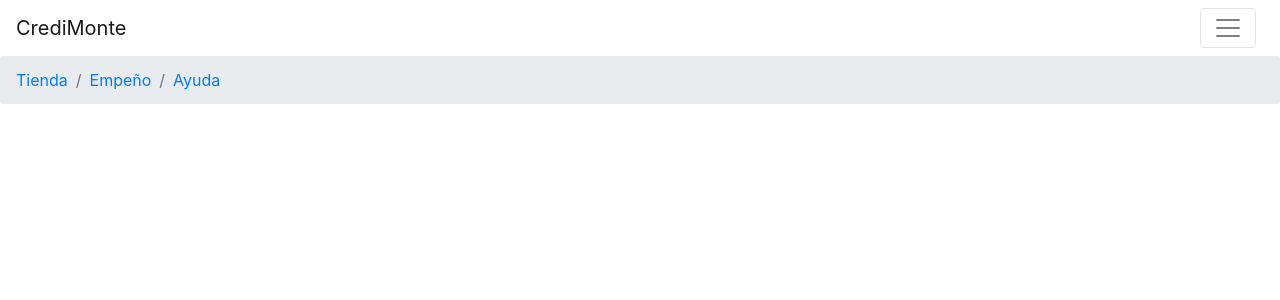
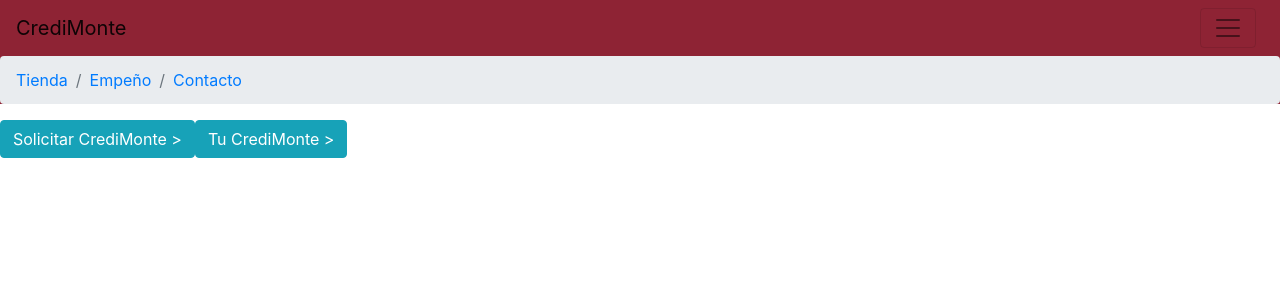
Before and after one commit to VianeyLaraRangel/MiMonteDePiedad, a React (Create React App) app: page /inicio in a window 1280 px wide. Shown: the top 300 px of the page. Built offline with nearby package versions, Linux system fonts and the light colour scheme.

Commit message:
Adding buttons of user flow

```diff
--- a/src/Components/Home/BreadCrumbs.js
+++ b/src/Components/Home/BreadCrumbs.js
@@ -5,9 +5,9 @@ const HomeLinks = (props) => {
   return (
     <div>
       <Breadcrumb>
-        <BreadcrumbItem><a href="http://bit.ly/2qYDAHa" target="_blank">Tienda</a></BreadcrumbItem>
-        <BreadcrumbItem><a href="http://bit.ly/2DFEeMs" target="_blank">Empeño</a></BreadcrumbItem>
-        <BreadcrumbItem><a href="#">Ayuda</a></BreadcrumbItem>
+        <BreadcrumbItem><a href="http://bit.ly/2qYDAHa" target="_blank" rel="noopener noreferrer">Tienda</a></BreadcrumbItem>
+        <BreadcrumbItem><a href="http://bit.ly/2DFEeMs" target="_blank" rel="noopener noreferrer">Empeño</a></BreadcrumbItem>
+        <BreadcrumbItem><a href="http://bit.ly/2P57SzT" target="_blank" rel="noopener noreferrer">Contacto</a></BreadcrumbItem>
       </Breadcrumb>
     </div>
   );
--- /dev/null
+++ b/src/Components/Home/Home.css
@@ -0,0 +1,3 @@
+nav {
+    background-color: #8E2334;
+}
--- a/src/Components/Home/NavBarHome.js
+++ b/src/Components/Home/NavBarHome.js
@@ -1,5 +1,6 @@
 import React, { useState } from 'react';
 import { Collapse, Navbar, NavbarToggler, NavbarBrand, Nav, NavItem, NavLink } from 'reactstrap';
+import '../Home/Home.css';
 
 const NavBar = (props) => {
     const [collapsed, setCollapsed] = useState(true);
@@ -7,7 +8,6 @@ const NavBar = (props) => {
     const toggleNavbar = () => setCollapsed(!collapsed);
 
     return (
-        <div>
             <Navbar color="faded" light>
                 <NavbarBrand href="/" className="mr-auto">CrediMonte</NavbarBrand>
                 <NavbarToggler onClick={toggleNavbar} className="mr-2" />
@@ -22,7 +22,6 @@ const NavBar = (props) => {
                     </Nav>
                 </Collapse>
             </Navbar>
-        </div>
     );
 }
 
--- a/src/Views/Home.js
+++ b/src/Views/Home.js
@@ -2,13 +2,21 @@ import React, { Component } from 'react';
 import NavBar from '../Components/Home/NavBarHome';
 import BreadCrumbs from '../Components/Home/BreadCrumbs';
 
+import { Button } from 'reactstrap';
+
+import '../Components/Home/Home.css';
+
 class Home extends Component {
     render() {
         return (
-            <div>
+            <div className="home-box">
                 <NavBar />
                 <section>
                     <BreadCrumbs />
+                </section>
+                <section>
+                    <Button color="info">Solicitar CrediMonte ></Button>
+                    <Button color="info">Tu CrediMonte ></Button>
                 </section>
             </div>
         );
```
